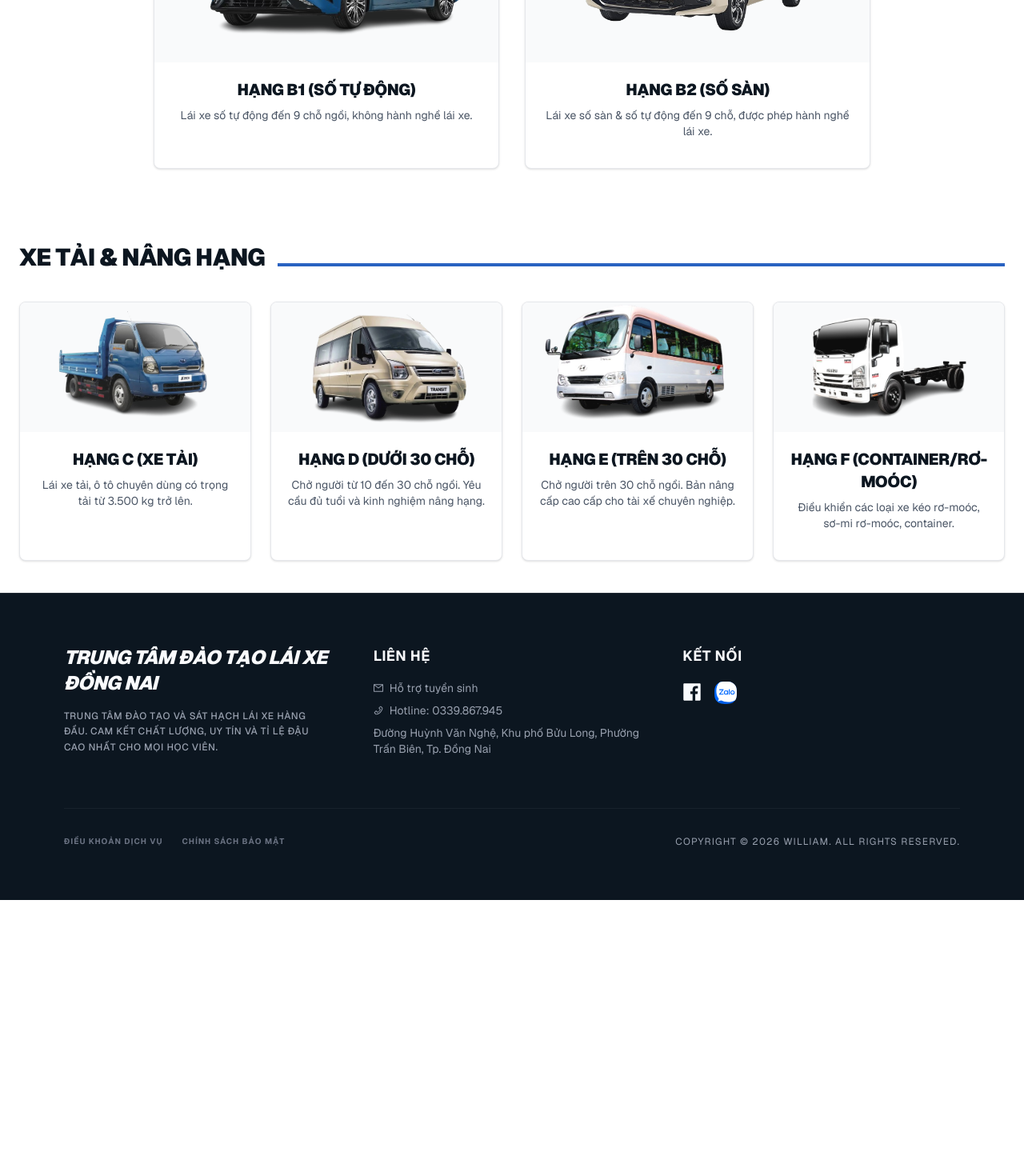
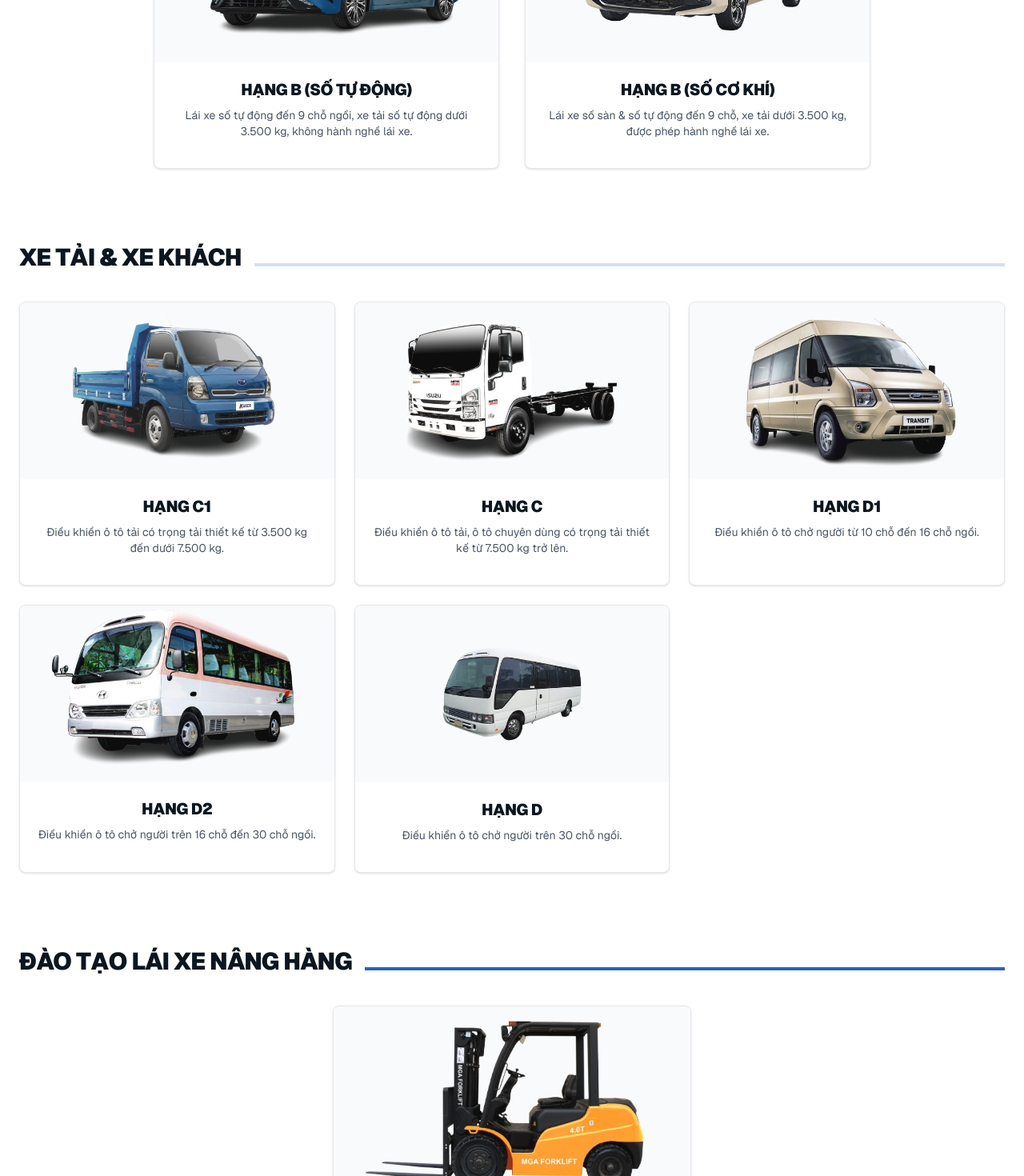
Before and after one commit to William-remake/drive-school, a Next.js app: page /rank in a window 1280 px wide. Shown: the part 1180-2650 px from the top of the page at 80% size. Before the commit the page ends 2305 px from the top, so only its background shows below. Built offline with nearby package versions, Linux system fonts and the light colour scheme.

Commit message:
update rank page

```diff
--- a/app/(main)/about/page.tsx
+++ b/app/(main)/about/page.tsx
@@ -38,7 +38,8 @@ export default function page() {
                 Trung tâm Đào tạo lái xe Đồng Nai
               </p>
               <p>
-                Chuyên đào tạo và sát hạch lái xe với chương trình học bài bản, đội ngũ giáo viên giàu kinh nghiệm cùng hệ thống phương tiện hiện đại. Trung tâm đào tạo các hạng giấy phép lái xe A1, A, A3, A4, B số tự động, B số cơ khí, C1, C, D1, D2, D và đào tạo lái xe nâng hàng, đáp ứng nhu cầu học tập, nâng hạng và phát triển nghề nghiệp của học viên. Với phương châm đào tạo chất lượng, tận tâm và chuyên nghiệp, chúng tôi cam kết mang đến môi trường học tập an toàn, hiệu quả, giúp học viên tự tin chinh phục kỳ thi sát hạch và vững vàng trên mọi hành trình.
+                Chuyên đào tạo và sát hạch lái xe với chương trình học bài bản, đội ngũ giáo viên giàu kinh nghiệm cùng hệ thống phương tiện hiện đại.
+                Trung tâm đào tạo các hạng giấy phép lái xe A1, A, B số tự động, B số cơ khí, C1, C, D1, D2, D và đào tạo lái xe nâng hàng, đáp ứng nhu cầu học tập, nâng hạng và phát triển nghề nghiệp của học viên. Với phương châm đào tạo chất lượng, tận tâm và chuyên nghiệp, chúng tôi cam kết mang đến môi trường học tập an toàn, hiệu quả, giúp học viên tự tin chinh phục kỳ thi sát hạch và vững vàng trên mọi hành trình.
               </p>
             </div>
 
--- a/app/(main)/rank/page.tsx
+++ b/app/(main)/rank/page.tsx
@@ -9,9 +9,9 @@ interface Course {
 }
 
 export default function CoursesPage() {
-  // 1. Dữ liệu các hạng đào tạo chia theo 3 nhóm
+  // 1. Dữ liệu các hạng đào tạo chia theo các nhóm phù hợp
 
-  // Nhóm xe máy (Mới bổ sung)
+  // Nhóm xe máy
   const motorbikeCourses: Course[] = [
     { name: "Hạng A1", description: "Điều khiển xe mô tô hai bánh có dung tích xi-lanh đến 125 cm³ hoặc có công suất động cơ điện đến 11 kW.", image: "/xe_so.png" },
     { name: "Hạng A", description: "Điều khiển xe mô tô hai bánh có dung tích xi-lanh trên 125 cm³ và các loại xe quy định cho hạng A1.", image: "/xe_con.png" },
@@ -19,22 +19,27 @@ export default function CoursesPage() {
 
   // Nhóm ô tô con
   const carCourses: Course[] = [
-    { name: "Hạng B1 (Số tự động)", description: "Lái xe số tự động đến 9 chỗ ngồi, không hành nghề lái xe.", image: "/oto_so_tu_dong.png" },
-    { name: "Hạng B2 (Số sàn)", description: "Lái xe số sàn & số tự động đến 9 chỗ, được phép hành nghề lái xe.", image: "/oto_so_san.png" },
+    { name: "Hạng B (Số tự động)", description: "Lái xe số tự động đến 9 chỗ ngồi, xe tải số tự động dưới 3.500 kg, không hành nghề lái xe.", image: "/oto_so_tu_dong.png" },
+    { name: "Hạng B (Số cơ khí)", description: "Lái xe số sàn & số tự động đến 9 chỗ, xe tải dưới 3.500 kg, được phép hành nghề lái xe.", image: "/oto_so_san.png" },
   ];
 
-  // Nhóm xe tải và nâng hạng
+  // Nhóm xe tải & xe khách hành khách (Đã tách xe nâng ra khỏi mảng này)
   const truckAndHeavyCourses: Course[] = [
-    { name: "Hạng C (Xe tải)", description: "Lái xe tải, ô tô chuyên dùng có trọng tải từ 3.500 kg trở lên.", image: "/xe_tai_1.png" },
-    { name: "Hạng D (Dưới 30 chỗ)", description: "Chở người từ 10 đến 30 chỗ ngồi. Yêu cầu đủ tuổi và kinh nghiệm nâng hạng.", image: "/xe_16_cho.png" },
-    { name: "Hạng E (Trên 30 chỗ)", description: "Chở người trên 30 chỗ ngồi. Bản nâng cấp cao cấp cho tài xế chuyên nghiệp.", image: "/xe_30_cho.png" },
-    { name: "Hạng F (Container/Rơ-moóc)", description: "Điều khiển các loại xe kéo rơ-moóc, sơ-mi rơ-moóc, container.", image: "/xe_tai.png" },
+    { name: "Hạng C1", description: "Điều khiển ô tô tải có trọng tải thiết kế từ 3.500 kg đến dưới 7.500 kg.", image: "/xe_tai_1.png" },
+    { name: "Hạng C", description: "Điều khiển ô tô tải, ô tô chuyên dùng có trọng tải thiết kế từ 7.500 kg trở lên.", image: "/xe_tai.png" },
+    { name: "Hạng D1", description: "Điều khiển ô tô chở người từ 10 chỗ đến 16 chỗ ngồi.", image: "/xe_16_cho.png" },
+    { name: "Hạng D2", description: "Điều khiển ô tô chở người trên 16 chỗ đến 30 chỗ ngồi.", image: "/xe_30_cho.png" },
+    { name: "Hạng D", description: "Điều khiển ô tô chở người trên 30 chỗ ngồi.", image: "/tren_30_cho_ngoi.png" },
+  ];
+
+  // Nhóm đào tạo nghề riêng biệt
+  const forkliftCourses: Course[] = [
+    { name: "Xe nâng hàng", description: "Khóa học vận hành xe nâng hàng chuyên nghiệp, cấp chứng chỉ nghề có giá trị toàn quốc.", image: "/xe-nâng.png" },
   ];
 
   // Reusable Component cho từng Card Hạng Đào Tạo
   const CourseCard = ({ course }: { course: Course }) => (
     <div className="group border border-gray-200 hover:border-[#2962c1] transition-all duration-300 bg-white overflow-hidden rounded-lg shadow-sm">
-      {/* Thay đổi aspect-3/4 sang aspect-video (16:9) để khung ảnh rộng theo chiều ngang */}
       <div className="relative aspect-video overflow-hidden bg-gray-50 p-2">
         <Image
           src={course.image}
@@ -79,7 +84,7 @@ export default function CoursesPage() {
           </div>
         </section>
 
-        {/* SECTION 2: Ô TÔ DƯỚI 9 CHỖ (B1, B2) */}
+        {/* SECTION 2: Ô TÔ CON */}
         <section>
           <div className="flex items-end gap-4 mb-10">
             <h2 className="text-3xl font-black uppercase tracking-tight leading-none text-[#0c1620]">Hạng Ô Tô Con</h2>
@@ -92,14 +97,28 @@ export default function CoursesPage() {
           </div>
         </section>
 
-        {/* SECTION 3: XE TẢI & NÂNG HẠNG CHUYÊN NGHIỆP (C, D, E, F) */}
+        {/* SECTION 3: XE TẢI & XE KHÁCH */}
         <section>
           <div className="flex items-end gap-4 mb-10">
-            <h2 className="text-3xl font-black uppercase tracking-tight leading-none text-[#0c1620]">Xe Tải & Nâng Hạng</h2>
+            <h2 className="text-3xl font-black uppercase tracking-tight leading-none text-[#0c1620]">Xe Tải & Xe Khách</h2>
+            <div className="h-1 grow bg-[#2962c1]/20 mb-1"></div>
+          </div>
+          {/* Đổi sang 3 cột hiển thị cho cân đối khi có 5 phần tử */}
+          <div className="grid grid-cols-1 sm:grid-cols-2 lg:grid-cols-3 gap-6">
+            {truckAndHeavyCourses.map((course, idx) => (
+              <CourseCard key={idx} course={course} />
+            ))}
+          </div>
+        </section>
+
+        {/* SECTION 4: ĐÀO TẠO LÁI XE NÂNG (Hạng riêng biệt) */}
+        <section>
+          <div className="flex items-end gap-4 mb-10">
+            <h2 className="text-3xl font-black uppercase tracking-tight leading-none text-[#0c1620]">Đào tạo lái xe nâng hàng</h2>
             <div className="h-1 grow bg-[#2962c1] mb-1"></div>
           </div>
-          <div className="grid grid-cols-1 sm:grid-cols-2 lg:grid-cols-4 gap-6">
-            {truckAndHeavyCourses.map((course, idx) => (
+          <div className="grid grid-cols-1 max-w-md mx-auto">
+            {forkliftCourses.map((course, idx) => (
               <CourseCard key={idx} course={course} />
             ))}
           </div>
```
Also changed, not shown: app/(main)/study/page.tsx (added), public/tren_30_cho_ngoi.png (added), public/xe-nâng.png (added).
